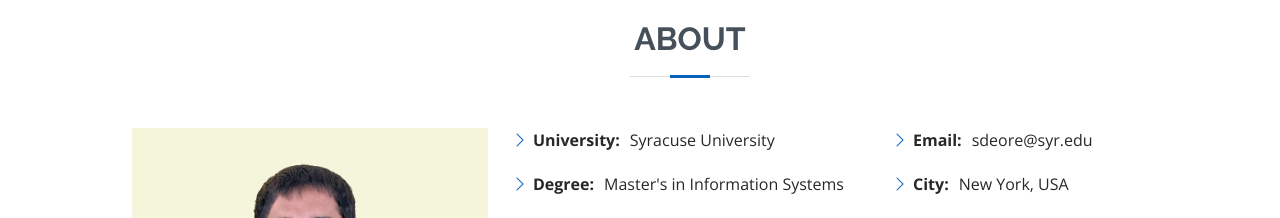
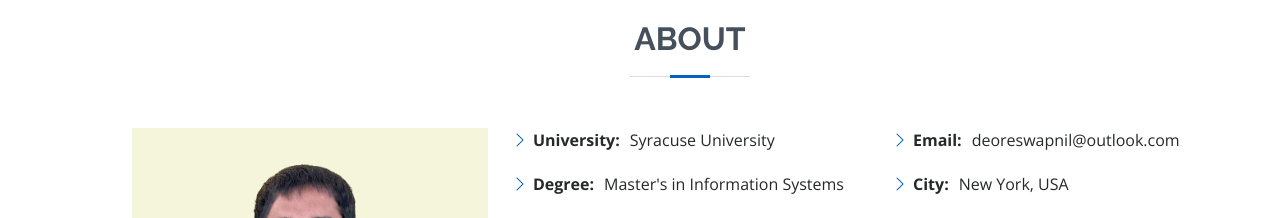
Before and after one commit to Swapppyy/Swapppyy.github.io, a plain HTML site: page index.html in a window 1280 px wide. Shown: the part 840-1058 px from the top of the page. Drawn offline with nearby package versions, Linux system fonts and the light colour scheme.

Commit message:
Update index.html

```diff
--- a/index.html
+++ b/index.html
@@ -102,7 +102,7 @@
               </div>
               <div class="col-lg-6">
                 <ul>
-                  <li><i class="bi bi-chevron-right"></i> <strong><b> Email:</b></strong> <span>sdeore@syr.edu</span></li>
+                  <li><i class="bi bi-chevron-right"></i> <strong><b> Email:</b></strong> <span>deoreswapnil@outlook.com</span></li>
                   <li><i class="bi bi-chevron-right"></i> <strong><b>City:</b></strong> <span>New York, USA </span></li>
                 </ul><br>
               </div>
```
